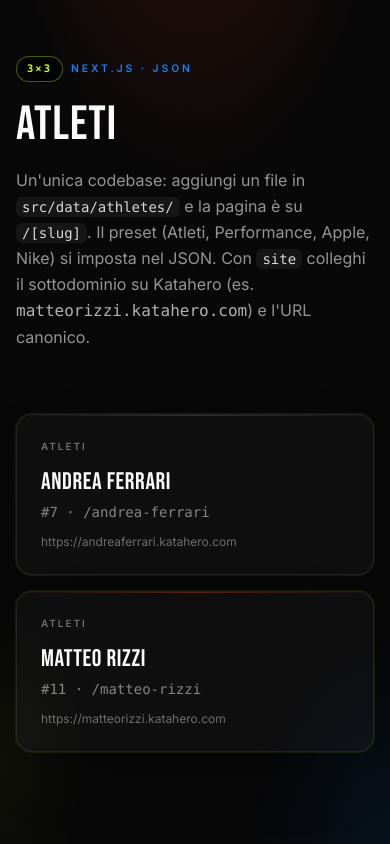
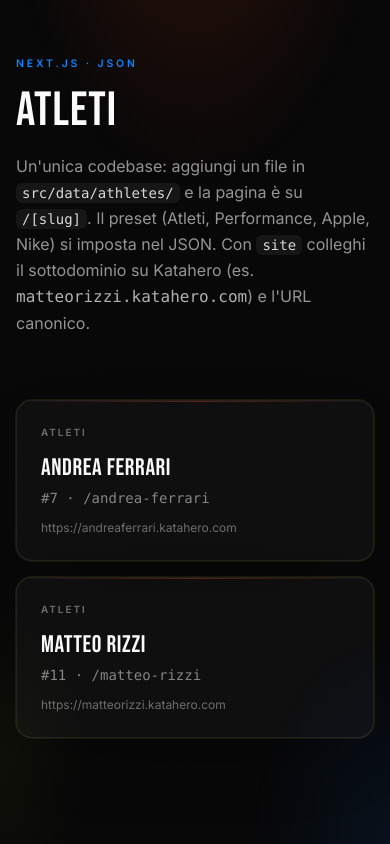
Before and after one commit to Salvo934/atleti, a Next.js app: page / in a window 390 px wide. Built offline with nearby package versions, Linux system fonts and the light colour scheme.

Commit message:
aggiornamento

```diff
--- a/src/app/globals.css
+++ b/src/app/globals.css
@@ -1,6 +1,6 @@
 @import "tailwindcss";
 
-/* Fallback — default Atleti: Apple × street × 3×3 */
+/* Fallback — default Atleti: Apple × street */
 :root {
   --background: #070708;
   --foreground: #fafafa;
@@ -26,7 +26,7 @@
   --font-display: var(--font-poster);
 }
 
-/* Atleti: Apple (vetro, ritmo) + street (lime, poster) + 3×3 (arancio energia) */
+/* Atleti: Apple (vetro, ritmo) + street (lime, poster, arancio) */
 .theme-atleti {
   --background: #070708;
   --foreground: #fafafa;
@@ -276,7 +276,7 @@ html {
   font-family: var(--font-display), ui-sans-serif, system-ui, sans-serif;
 }
 
-/* Ticker: fascia street / 3×3 */
+/* Ticker: fascia street */
 .ticker-surface {
   background: linear-gradient(
     90deg,
--- a/src/app/layout.tsx
+++ b/src/app/layout.tsx
@@ -16,7 +16,7 @@ const oswald = Oswald({
   adjustFontFallback: true,
 });
 
-/** Poster street / 3×3 — titoli ad alto impatto (default tema Atleti). */
+/** Poster street — titoli ad alto impatto (default tema Atleti). */
 const bebasNeue = Bebas_Neue({
   weight: "400",
   subsets: ["latin"],
--- a/src/app/page.tsx
+++ b/src/app/page.tsx
@@ -12,7 +12,7 @@ export function generateMetadata(): Metadata {
   return {
     title: baseTitle,
     description:
-      "Indice atleti — JSON per scheda. Look Apple × street × basket 3×3, mobile first.",
+      "Indice atleti — JSON per scheda. Look Apple × street, mobile first.",
   };
 }
 
@@ -47,15 +47,10 @@ export default function HomePage() {
 
       <div className="relative z-10 mx-auto max-w-5xl px-4 py-14 sm:px-6 sm:py-24 lg:px-8 lg:py-28">
         <header className="max-w-2xl">
-          <div className="flex flex-wrap items-center gap-2">
-            <span className="rounded-full border border-[rgb(var(--accent-lime-rgb)/0.35)] bg-black/45 px-2.5 py-1 font-mono text-[0.65rem] font-semibold uppercase tracking-[0.2em] text-[var(--accent-lime)]">
-              3×3
-            </span>
-            <p className="text-[0.65rem] font-semibold uppercase tracking-[0.28em] text-[var(--accent-blue)]">
-              Next.js · JSON
-            </p>
-          </div>
-          <h1 className="mt-5 font-display text-5xl font-normal uppercase leading-[0.95] tracking-[0.02em] text-[var(--foreground)] sm:text-6xl sm:tracking-[0.03em]">
+          <p className="text-[0.65rem] font-semibold uppercase tracking-[0.28em] text-[var(--accent-blue)]">
+            Next.js · JSON
+          </p>
+          <h1 className="mt-4 font-display text-5xl font-normal uppercase leading-[0.95] tracking-[0.02em] text-[var(--foreground)] sm:mt-5 sm:text-6xl sm:tracking-[0.03em]">
             Atleti
           </h1>
           <p className="mt-5 text-base leading-relaxed text-[var(--foreground)]/58 sm:text-lg">
--- a/src/components/athlete/Hero.tsx
+++ b/src/components/athlete/Hero.tsx
@@ -84,16 +84,7 @@ export function Hero({ hero, primaryCta, secondaryCta, spaciousBottom }: Props)
             aria-hidden
           />
 
-          <div className="flex flex-wrap items-center justify-center gap-2 sm:gap-3 lg:justify-start">
-            <span className="inline-flex items-center rounded-full border border-[rgb(var(--accent-lime-rgb)/0.35)] bg-black/45 px-2.5 py-1 font-mono text-[0.65rem] font-semibold uppercase tracking-[0.2em] text-[var(--accent-lime)] backdrop-blur-md">
-              3×3
-            </span>
-            <span className="text-[0.62rem] font-medium uppercase tracking-[0.32em] text-white/40">
-              Street
-            </span>
-          </div>
-
-          <p className="mt-5 text-[0.68rem] font-medium uppercase tracking-[0.28em] text-accent sm:text-xs">
+          <p className="mt-1 text-[0.68rem] font-medium uppercase tracking-[0.28em] text-accent sm:text-xs">
             {hero.tagline}
           </p>
 
--- a/src/components/athlete/SiteHeader.tsx
+++ b/src/components/athlete/SiteHeader.tsx
@@ -238,14 +238,9 @@ export function SiteHeader({ name, number, avatarUrl, nav }: Props) {
                     <Image src={avatarUrl} alt="" fill className="object-cover" sizes="44px" />
                   </div>
                   <div className="min-w-0">
-                    <div className="mb-0.5 flex flex-wrap items-center gap-2">
-                      <span className="rounded-md border border-[rgb(var(--accent-lime-rgb)/0.35)] bg-black/40 px-1.5 py-0.5 font-mono text-[0.6rem] font-semibold uppercase tracking-[0.18em] text-[var(--accent-lime)]">
-                        3×3
-                      </span>
-                      <span className="text-[0.62rem] font-medium uppercase tracking-[0.2em] text-white/35">
-                        Menu
-                      </span>
-                    </div>
+                    <p className="mb-0.5 text-[0.62rem] font-medium uppercase tracking-[0.2em] text-white/35">
+                      Menu
+                    </p>
                     <p className="truncate font-display text-base font-normal uppercase leading-tight tracking-wide text-white">
                       {name}
                     </p>
--- a/src/data/athletes/andrea-ferrari.json
+++ b/src/data/athletes/andrea-ferrari.json
@@ -183,7 +183,7 @@
       "Sono Andrea Ferrari, nato nel 2003 a Roma. Gioco come playmaker: 188 cm per 84 kg, con un gioco basato su visione, passaggi e controllo dei ritmi di squadra.",
       "Ho mosso i primi passi nel minibasket capitolino, poi ho scelto percorsi strutturati dove ho imparato a leggere le situazioni e a essere utile anche senza segnare.",
       "Negli ultimi anni ho alternato tornei giovanili e prime esperienze in categorie senior, con focus su assist, percentuali al tiro e difesa sulle linee.",
-      "Mi alleno ogni giorno su piedi, contatti e decisioni in pick-and-roll: credo che il basket 3×3 e il gioco a cinque si alimentino a vicenda.",
+      "Mi alleno ogni giorno su piedi, contatti e decisioni in pick-and-roll: credo che il gioco in spazi ridotti e il basket a cinque si alimentino a vicenda.",
       "L’obiettivo è crescere come leader in campo e portare valore a ogni possesso, con umiltà e voglia di migliorare. 🏀"
     ]
   },
```
